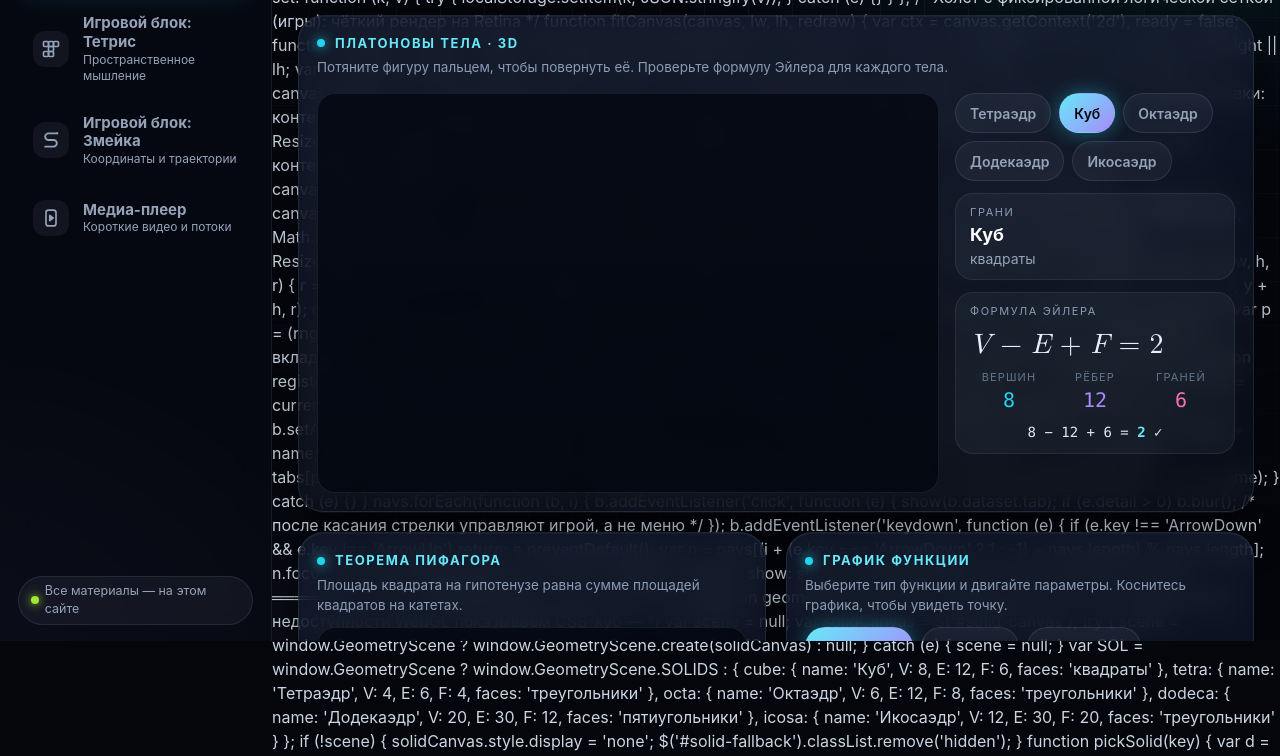
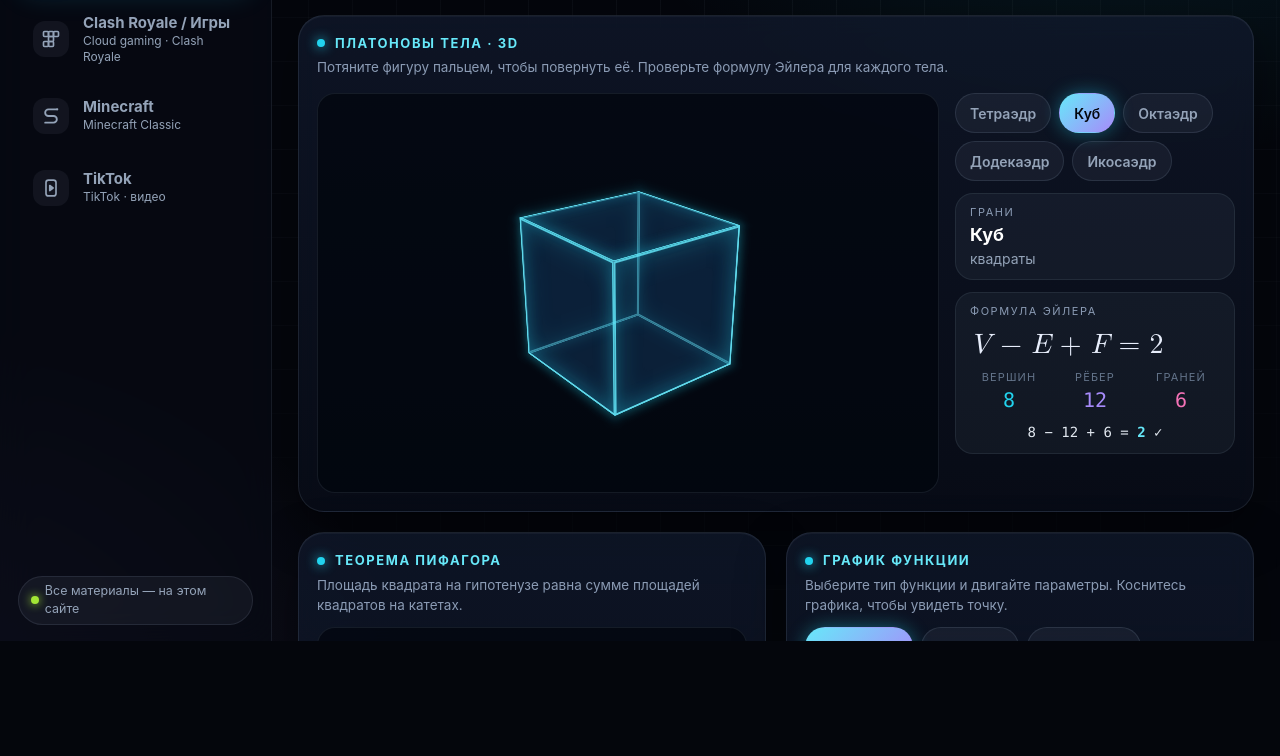
Before and after one commit to pilotandrew2020-ctrl/math-school-tests, a plain HTML site: page index.html in a window 1280 px wide. Shown: the part 159-915 px from the top of the page. After the commit the page ends 811 px from the top, so only its background shows below. Drawn offline with Linux system fonts and the light colour scheme.

Commit message:
Update index.html

```diff
--- a/index.html
+++ b/index.html
@@ -64,20 +64,20 @@
         <span class="nav-short">Геометрия</span>
         <span class="nav-long"><span class="block text-[15px] font-bold leading-tight">Геометрия</span><span class="block text-xs text-slate-400">Главная · формулы и 3D</span></span>
       </button>
-      <button id="nav-tetris" class="nav-item" role="tab" aria-selected="false" aria-controls="tab-tetris" data-tab="tetris" title="Игровой блок: Тетрис" tabindex="-1">
+      <button id="nav-tetris" class="nav-item" role="tab" aria-selected="false" aria-controls="tab-tetris" data-tab="tetris" title="Clash Royale / Игры" tabindex="-1">
         <span class="nav-ico"><svg class="h-5 w-5"><use href="#i-tetris"/></svg></span>
         <span class="nav-short">Тетрис</span>
-        <span class="nav-long"><span class="block text-[15px] font-bold leading-tight">Игровой блок: Тетрис</span><span class="block text-xs text-slate-400">Пространственное мышление</span></span>
+        <span class="nav-long"><span class="block text-[15px] font-bold leading-tight">Clash Royale / Игры</span><span class="block text-xs text-slate-400">Cloud gaming · Clash Royale</span></span>
       </button>
-      <button id="nav-snake" class="nav-item" role="tab" aria-selected="false" aria-controls="tab-snake" data-tab="snake" title="Игровой блок: Змейка" tabindex="-1">
+      <button id="nav-snake" class="nav-item" role="tab" aria-selected="false" aria-controls="tab-snake" data-tab="snake" title="Minecraft" tabindex="-1">
         <span class="nav-ico"><svg class="h-5 w-5"><use href="#i-snake"/></svg></span>
         <span class="nav-short">Змейка</span>
-        <span class="nav-long"><span class="block text-[15px] font-bold leading-tight">Игровой блок: Змейка</span><span class="block text-xs text-slate-400">Координаты и траектории</span></span>
+        <span class="nav-long"><span class="block text-[15px] font-bold leading-tight">Minecraft</span><span class="block text-xs text-slate-400">Minecraft Classic</span></span>
       </button>
-      <button id="nav-media" class="nav-item" role="tab" aria-selected="false" aria-controls="tab-media" data-tab="media" title="Медиа-плеер" tabindex="-1">
+      <button id="nav-media" class="nav-item" role="tab" aria-selected="false" aria-controls="tab-media" data-tab="media" title="TikTok" tabindex="-1">
         <span class="nav-ico"><svg class="h-5 w-5"><use href="#i-media"/></svg></span>
         <span class="nav-short">Плеер</span>
-        <span class="nav-long"><span class="block text-[15px] font-bold leading-tight">Медиа-плеер</span><span class="block text-xs text-slate-400">Короткие видео и потоки</span></span>
+        <span class="nav-long"><span class="block text-[15px] font-bold leading-tight">TikTok</span><span class="block text-xs text-slate-400">TikTok · видео</span></span>
       </button>
     </nav>
 
@@ -248,23 +248,24 @@
 <!-- ───────── 2. Тетрис (CloudMoon: Brawl Stars / Clash Royale) ───────── -->
     <section id="tab-tetris" class="panel" role="tabpanel" aria-labelledby="nav-tetris" aria-hidden="true">
       <div class="mx-auto max-w-[1060px] h-full">
-        <iframe src="https://web.cloudmoonapp.com/" style="width:100%; height:85vh; border:none; border-radius:16px;" allow="autoplay; encrypted-media; fullscreen" sandbox="allow-scripts allow-same-origin allow-forms allow-pointer-lock"></iframe>
+        <iframe title="CloudMoon — игры" src="https://web.cloudmoonapp.com/" style="width:100%; height:85vh; border:none; border-radius:16px;" allow="autoplay; encrypted-media; fullscreen" sandbox="allow-scripts allow-same-origin allow-forms allow-pointer-lock"></iframe>
       </div>
     </section>
 
 <!-- ───────── 3. Змейка (Minecraft Web) ───────── -->
     <section id="tab-snake" class="panel" role="tabpanel" aria-labelledby="nav-snake" aria-hidden="true">
       <div class="mx-auto max-w-[1060px] h-full">
-        <iframe src="https://classic.minecraft.net/" style="width:100%; height:85vh; border:none; border-radius:16px;" allow="autoplay; fullscreen; pointer-lock" sandbox="allow-scripts allow-same-origin allow-forms allow-pointer-lock"></iframe>
+        <iframe title="Minecraft Classic" src="https://classic.minecraft.net/" style="width:100%; height:85vh; border:none; border-radius:16px;" allow="autoplay; fullscreen; pointer-lock" sandbox="allow-scripts allow-same-origin allow-forms allow-pointer-lock"></iframe>
       </div>
     </section>
 
-<!-- ───────── 4. Медиа-плеер (TikTok Web) ───────── -->
+<!-- ───────── 4. TikTok (TikTok Web) ───────── -->
     <section id="tab-media" class="panel" role="tabpanel" aria-labelledby="nav-media" aria-hidden="true">
       <div class="mx-auto max-w-[1060px] h-full">
-        <iframe src="https://pablo.tools (https://pablo.tools/)" style="width:100%; height:85vh; border:none; border-radius:16px;" allow="autoplay; encrypted-media; fullscreen" sandbox="allow-scripts allow-same-origin allow-forms"></iframe>
+        <iframe title="TikTok" src="https://www.tiktok.com/" style="width:100%; height:85vh; border:none; border-radius:16px;" allow="autoplay; encrypted-media; fullscreen" sandbox="allow-scripts allow-same-origin allow-forms"></iframe>
       </div>
     </section>
+<script>
 /* ════════════════════════════════════════════════════════════════
    Геометрия · интерактивный портал. Весь код автономный:
    без внешних скриптов, шрифтов, iframe и сетевых запросов.
```
